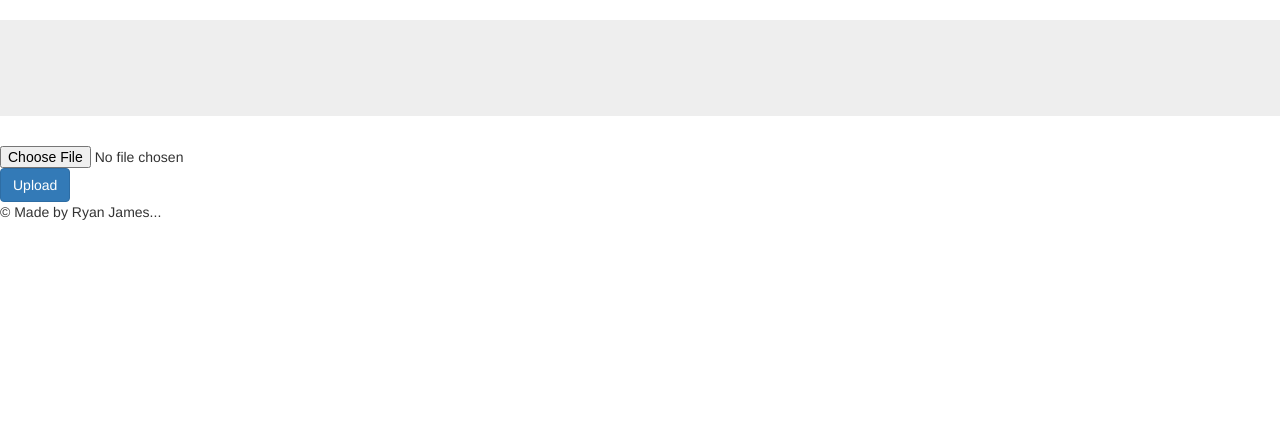
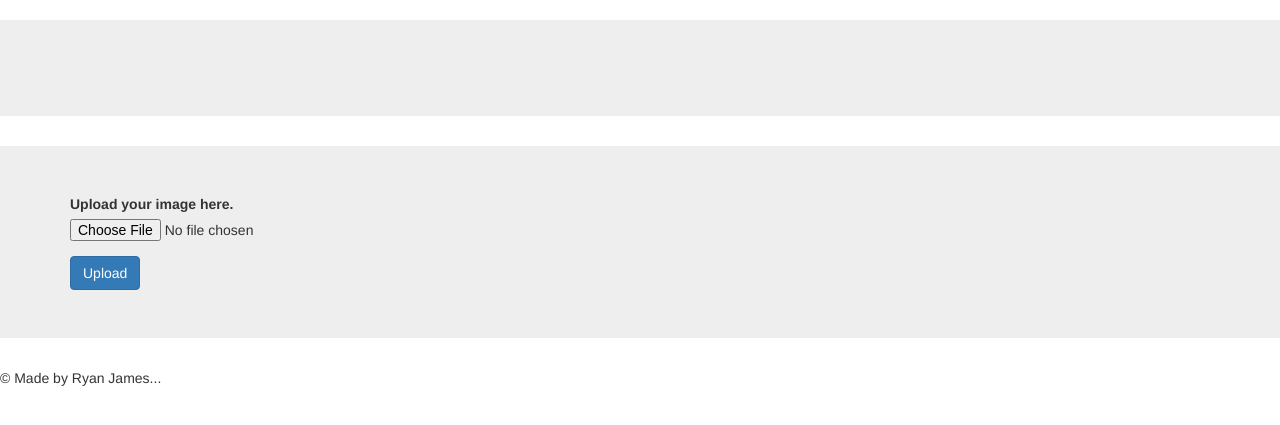
Before and after one commit to ryanjames1729/pictureGram, a Flask app: page /upload in a window 1280 px wide. Shown: the part 52-477 px from the top of the page. Run offline with Flask 2, Linux system fonts and the light colour scheme; some libraries are stand-ins or nearby versions; some web fonts are replaced.

Commit message:
Now uploads pictures!

```diff
--- a/app.py
+++ b/app.py
@@ -54,7 +54,7 @@ class Pictures(db.Model):
     date = db.Column(db.String(25))
 
 class PhotoForm(FlaskForm):
-    photo = FileField(validators=[FileRequired()])
+    image = FileField('Upload your image here.')
 
 @login_manager.user_loader
 def load_user(user_id):
@@ -103,6 +103,7 @@ def logout():
 def feed():
     print("Auth?: " + str(current_user.is_authenticated))
     pictures = Pictures.query.all()
+    pictures.reverse()
 
 
     return render_template('feed.html', pictures=pictures)
@@ -110,13 +111,21 @@ def feed():
 @app.route("/upload", methods=['GET', 'POST'])
 def upload():
     form = PhotoForm()
+    f = form.image.data
+    today = str(date.today())
     if form.validate_on_submit():
-        f = form.photo.data
-        filename = secure_filename(f.filename)
-        f.save('static/img/' + filename)
-        print("File saved!")
+        try:
+            filename = secure_filename(f.filename)
+            basedir = os.path.abspath(os.path.dirname(__file__))
+            f.save(os.path.join(basedir, app.config['UPLOADED_PHOTOS_DEST'], filename))
+            new_photo = Pictures(email = current_user.email, file = filename, date = today)
+            db.session.add(new_photo)
+            db.session.commit()
 
-        return redirect(url_for('feed'))
+            file_path = app.config['UPLOADED_PHOTOS_DEST'] + "/" + filename
+            print('Path fo file is: ' + file_path)
+        except:
+            flash("File did not upload correctly.")
 
 
 
--- a/templates/upload.html
+++ b/templates/upload.html
@@ -7,10 +7,13 @@
 
   </div>
 </div>
-<form class="form" method="POST" enctype="multipart/form-data" action="/">
 
+<div class="jumbotron">
+  <div class="container">
+<form class="form" method="POST" enctype="multipart/form-data" action="/upload">
 
-  {{form.photo}}
+  {{ form.hidden_tag() }}
+  {{ wtf.form_field(form.image) }}
 
 
   <!-- Submit button -->
@@ -18,5 +21,8 @@
   <input class="btn btn-primary" type="submit" value="Upload">
 
   </form>
+</div>
+</div>
+
 
 {% endblock %}
```
Also changed, not shown: templates/feed.html (+7 -1 lines), database.db, static/img/hour_of_code_icon.jpg (added), static/img/knight-with-laptop-e1497285485967.jpg (added), static/img/knight_cartoon.png (added).
